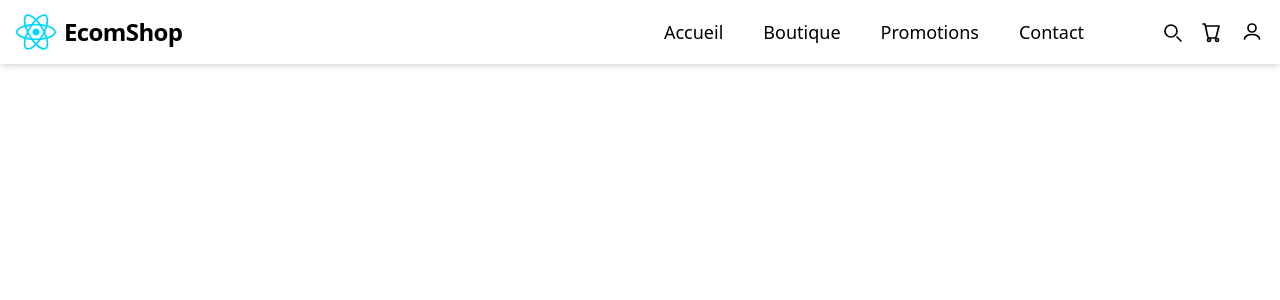
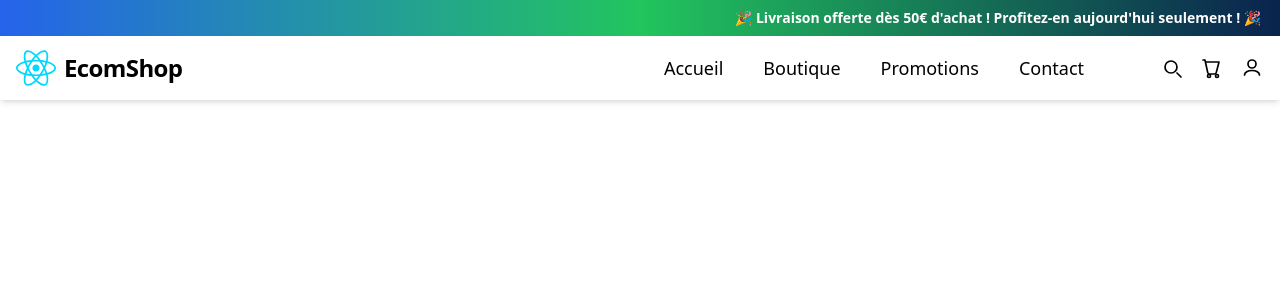
Before and after one commit to Sullivankow/ecom_template_react_php, a React (Vite) app in the folder ecomFront/: page / in a window 1280 px wide. Shown: the top 300 px of the page. Built offline with nearby package versions, Linux system fonts and the light colour scheme.

Commit message:
Ajout topbar ok

```diff
--- a/ecomFront/src/App.tsx
+++ b/ecomFront/src/App.tsx
@@ -1,6 +1,7 @@
 
 import './App.css';
 import Header from './components/layout/headers';
+import Topbar from './components/layout/topbar';
 import { BrowserRouter as Router, Routes, Route } from 'react-router-dom';
 
 
@@ -13,7 +14,9 @@ const Contact = () => <div style={{padding: 24}}>Contact</div>;
 function App() {
   return (
     <Router>
+      <Topbar />
       <Header />
+
       <Routes>
         <Route path="/" element={<Accueil />} />
         <Route path="/boutique" element={<Boutique />} />
--- a/ecomFront/src/components/layout/topbar.tsx
+++ b/ecomFront/src/components/layout/topbar.tsx
@@ -1,9 +1,33 @@
-import React from 'react'
+import React from "react";
 
-function topbar() {
+const promoText = "🎉 Livraison offerte dès 50€ d'achat ! Profitez-en aujourd'hui seulement ! 🎉";
+
+const Topbar: React.FC = () => {
   return (
-    <div>topbar</div>
-  )
-}
+    <div
+      className="w-full overflow-hidden"
+      style={{
+        background: "linear-gradient(90deg, #2563eb 0%, #22c55e 50%, #0a224e 100%)",
+        minHeight: 36,
+      }}
+    >
+      <div className="whitespace-nowrap animate-marquee text-white font-semibold text-sm py-2 px-4">
+        {promoText}
+      </div>
+      {/* Animation CSS pour le texte défilant */}
+      <style>{`
+        @keyframes marquee {
+          0% { transform: translateX(100%); }
+          100% { transform: translateX(-100%); }
+        }
+        .animate-marquee {
+          display: inline-block;
+          min-width: 100%;
+          animation: marquee 25s linear infinite;
+        }
+      `}</style>
+    </div>
+  );
+};
 
-export default topbar
+export default Topbar;
```
